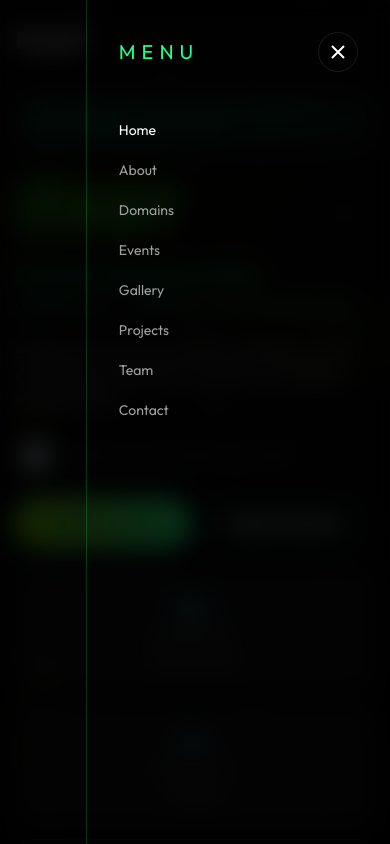
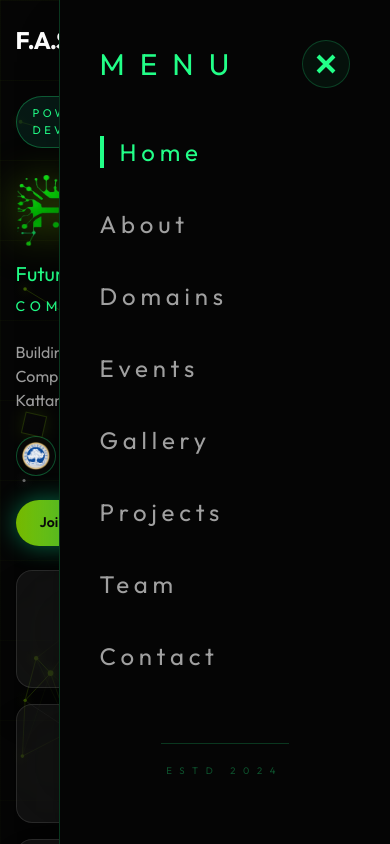
Before and after one commit to UtkarshOver9000/F.A.S.T-website, a React (Vite) app: page /#/home in a window 390 px wide. Both pictures are taken after a click on the button "Open navigation". Shown: the top 844 px of the page. Built offline with nearby package versions, Linux system fonts and the light colour scheme.

Commit message:
Definitive Mobile Menu Fix and About Us Overhaul with 3D Assets

```diff
--- a/src/App.jsx
+++ b/src/App.jsx
@@ -166,21 +166,25 @@ const App = () => {
       title: "What is FAST?",
       desc: "F.A.S.T. (Futuristic AI Society for Technology) is a student-led club at SRMIST that brings together curious minds to explore, build, and innovate with Artificial Intelligence.",
       icon: "AI",
+      image: "/assets/about-ai.png",
     },
     {
       title: "Our NVIDIA Partnership",
       desc: "As part of the NVIDIA Student Network, our members gain exclusive access to NVIDIA's Deep Learning Institute courses, expert workshops, and global networking opportunities.",
       icon: "NV",
+      image: "/assets/about-nvidia.png",
     },
     {
       title: "Join Our Research Team",
-      desc: "Join a vibrant community of researchers, creators, and problem-solvers. Here, you'll benefit from direct collaboration with renowned faculty and build a professional network of industry experts and talented peers who will challenge and support you.",
+      desc: "Join a vibrant community of researchers, creators, and problem-solvers. Here, you'll benefit from direct collaboration with renowned faculty and build a professional network.",
       icon: "RS",
+      image: "/assets/domain-tech.png",
     },
     {
       title: "What's in it for you?",
-      desc: "We host weekly ideathons, engaging activities, and interactive productivity events. At F.A.S.T., every session is designed to spark innovation while keeping the experience fun and collaborative.",
+      desc: "We host weekly ideathons, engaging activities, and interactive productivity events. At F.A.S.T., every session is designed to spark innovation while keeping the experience fun.",
       icon: "FY",
+      image: "/assets/domain-creatives.png",
     },
   ];
 
@@ -409,8 +413,8 @@ const App = () => {
       <Preloader visible={loading} />
 
       <header
-        className={`fixed top-0 z-[100] w-full transition-all duration-500 ${
-          scrolled ? "bg-black/60 backdrop-blur-2xl border-b border-white/5 py-4" : "bg-transparent py-6"
+        className={`fixed top-0 z-[9999] w-full transition-all duration-500 ${
+          scrolled ? "bg-black/80 backdrop-blur-2xl border-b border-white/5 py-4" : "bg-transparent py-6"
         }`}
       >
         <div className="mx-auto flex w-[92%] max-w-7xl items-center justify-between">
@@ -444,65 +448,19 @@ const App = () => {
             {!menuOpen && (
               <button
                 type="button"
-                className="flex h-10 w-10 items-center justify-center rounded-full border border-fast-neon/30 bg-fast-deep/70 md:hidden"
-                onClick={() => setMenuOpen((prev) => !prev)}
+                className="flex h-12 w-12 items-center justify-center rounded-full border border-fast-neon/30 bg-fast-deep/80 text-fast-neon md:hidden"
+                onClick={() => setMenuOpen(true)}
                 aria-label="Open navigation"
               >
-                <div className="flex flex-col gap-1">
-                  <span className="h-0.5 w-5 bg-fast-neon" />
-                  <span className="h-0.5 w-5 bg-fast-neon" />
-                  <span className="h-0.5 w-5 bg-fast-neon" />
+                <div className="flex flex-col gap-1.5">
+                  <span className="h-0.5 w-6 bg-fast-neon" />
+                  <span className="h-0.5 w-6 bg-fast-neon" />
+                  <span className="h-0.5 w-6 bg-fast-neon" />
                 </div>
               </button>
             )}
           </div>
         </div>
-        <AnimatePresence>
-          {menuOpen ? (
-            <motion.div
-              className="fixed inset-0 z-[110] flex justify-end bg-black/80 backdrop-blur-md md:hidden"
-              initial={{ opacity: 0 }}
-              animate={{ opacity: 1 }}
-              exit={{ opacity: 0 }}
-              onClick={() => setMenuOpen(false)}
-            >
-              <motion.div
-                initial={{ x: "100%" }}
-                animate={{ x: 0 }}
-                exit={{ x: "100%" }}
-                transition={{ duration: 0.35, ease: "easeOut" }}
-                className="h-full w-[78%] border-l border-fast-neon/20 bg-fast-black/98 p-8 text-sm shadow-2xl relative z-[120]"
-                onClick={(event) => event.stopPropagation()}
-              >
-                <div className="mb-12 flex items-center justify-between">
-                  <span className="font-heading text-xl tracking-[0.3em] text-fast-neon">MENU</span>
-                  <button
-                    onClick={() => setMenuOpen(false)}
-                    className="h-10 w-10 flex items-center justify-center rounded-full border border-white/10 text-white"
-                  >
-                    <svg viewBox="0 0 24 24" className="h-6 w-6" fill="none" stroke="currentColor" strokeWidth="2">
-                      <path d="M6 18L18 6M6 6l12 12" />
-                    </svg>
-                  </button>
-                </div>
-                <div className="flex flex-col gap-5">
-                  {NAV_ITEMS.map((item) => (
-                    <a
-                      key={item.label}
-                      href={`#/${item.path}`}
-                      className={`transition ${
-                        route === item.path ? "text-white" : "text-fast-mist hover:text-white"
-                      }`}
-                      onClick={() => setMenuOpen(false)}
-                    >
-                      {item.label}
-                    </a>
-                  ))}
-                </div>
-              </motion.div>
-            </motion.div>
-          ) : null}
-        </AnimatePresence>
       </header>
 
       <main className="relative z-10">
@@ -624,20 +582,44 @@ const App = () => {
                 description="FAST is the NVIDIA-backed AI society at SRMIST Kattankulathur, powering GPU-first learning, research, and systems innovation."
                 center
               />
-              <div className="grid gap-6 md:grid-cols-2 lg:grid-cols-3">
-                {aboutBubbles.map((card) => (
+              <div className="grid gap-8 md:grid-cols-2">
+                {aboutBubbles.map((card, idx) => (
                   <motion.div
                     key={card.title}
                     variants={fadeUp}
                     initial="hidden"
                     whileInView="visible"
                     viewport={{ once: true, amount: 0.2 }}
-                    transition={{ duration: 0.6, ease: "easeOut" }}
-                    className="glass-card rounded-3xl p-6"
+                    transition={{ duration: 0.8, delay: idx * 0.1 }}
+                    className="glass-card group relative overflow-hidden rounded-[2.5rem] p-8 border border-fast-neon/10 hover:border-fast-neon/40 transition-all duration-700"
                   >
-                    <IconBadge label={card.icon} />
-                    <h3 className="mt-4 font-heading text-lg">{card.title}</h3>
-                    <p className="mt-2 text-sm text-fast-mist">{card.desc}</p>
+                    <div className="absolute -right-16 -top-16 h-64 w-64 rounded-full bg-fast-neon/5 blur-[80px] group-hover:bg-fast-neon/15 transition-all duration-1000" />
+
+                    <div className="relative flex flex-col md:flex-row items-center gap-10">
+                      <motion.div
+                        whileHover={{ scale: 1.15, rotate: 8, zIndex: 10 }}
+                        className="h-40 w-40 flex-shrink-0 relative"
+                      >
+                        <div className="absolute inset-0 bg-fast-neon/30 blur-3xl rounded-full animate-pulse opacity-50" />
+                        <img
+                          src={card.image}
+                          alt={card.title}
+                          className="relative z-10 h-full w-full object-contain filter drop-shadow-[0_0_20px_rgba(166,255,0,0.4)]"
+                        />
+                      </motion.div>
+
+                      <div className="flex-1 text-center md:text-left">
+                        <span className="text-[0.65rem] uppercase tracking-[0.4em] text-fast-neon/60 font-bold mb-2 block">
+                          Phase {idx + 1}
+                        </span>
+                        <h3 className="font-heading text-2xl text-white group-hover:text-fast-neon transition-colors duration-300">
+                          {card.title}
+                        </h3>
+                        <p className="mt-4 text-fast-mist leading-relaxed italic text-sm md:text-base opacity-80 group-hover:opacity-100 transition-opacity">
+                          "{card.desc}"
+                        </p>
+                      </div>
+                    </div>
                   </motion.div>
                 ))}
               </div>
@@ -1179,10 +1161,64 @@ const App = () => {
             </div>
           </div>
         </div>
-        <div className="mt-8 text-center text-xs text-fast-mist">
-          (c) 2026 F.A.S.T Club - SRM Institute of Science and Technology
-        </div>
       </footer>
+
+      <AnimatePresence>
+        {menuOpen ? (
+          <motion.div
+            className="fixed inset-0 z-[999999] flex justify-end bg-black/98 md:hidden"
+            initial={{ opacity: 0 }}
+            animate={{ opacity: 1 }}
+            exit={{ opacity: 0 }}
+            onClick={() => setMenuOpen(false)}
+          >
+            <motion.div
+              initial={{ x: "100%" }}
+              animate={{ x: 0 }}
+              exit={{ x: "100%" }}
+              transition={{ duration: 0.4, ease: [0.16, 1, 0.3, 1] }}
+              className="h-full w-[85%] border-l border-fast-neon/20 bg-[#050505] p-10 text-sm shadow-2xl relative z-[1000000]"
+              onClick={(event) => event.stopPropagation()}
+            >
+              <div className="mb-12 flex items-center justify-between">
+                <span className="font-heading text-3xl tracking-[0.5em] text-fast-neon">MENU</span>
+                <button
+                  onClick={() => setMenuOpen(false)}
+                  className="h-12 w-12 flex items-center justify-center rounded-full border border-fast-neon/20 text-fast-neon bg-fast-neon/5 hover:bg-fast-neon hover:text-black transition-all"
+                >
+                  <svg viewBox="0 0 24 24" className="h-8 w-8" fill="none" stroke="currentColor" strokeWidth="3">
+                    <path d="M6 18L18 6M6 6l12 12" />
+                  </svg>
+                </button>
+              </div>
+              <div className="flex flex-col gap-10">
+                {NAV_ITEMS.map((item, idx) => (
+                  <motion.a
+                    initial={{ opacity: 0, x: 30 }}
+                    animate={{ opacity: 1, x: 0 }}
+                    transition={{ delay: 0.2 + idx * 0.08 }}
+                    key={item.label}
+                    href={`#/${item.path}`}
+                    className={`text-2xl font-heading tracking-[0.2em] transition-all hover:pl-4 ${
+                      route === item.path ? "text-fast-neon border-l-4 border-fast-neon pl-4" : "text-fast-mist hover:text-white"
+                    }`}
+                    onClick={() => setMenuOpen(false)}
+                  >
+                    {item.label}
+                  </motion.a>
+                ))}
+              </div>
+
+              <div className="absolute bottom-16 left-0 right-0 flex flex-col items-center gap-4 text-center">
+                <div className="h-px w-32 bg-fast-neon/20" />
+                <p className="text-[0.6rem] uppercase tracking-[0.8em] text-fast-neon/30">
+                  ESTD 2024
+                </p>
+              </div>
+            </motion.div>
+          </motion.div>
+        ) : null}
+      </AnimatePresence>
     </div>
   );
 };
```
Also changed, not shown: public/assets/about-ai.png (added), public/assets/about-nvidia.png (added).
